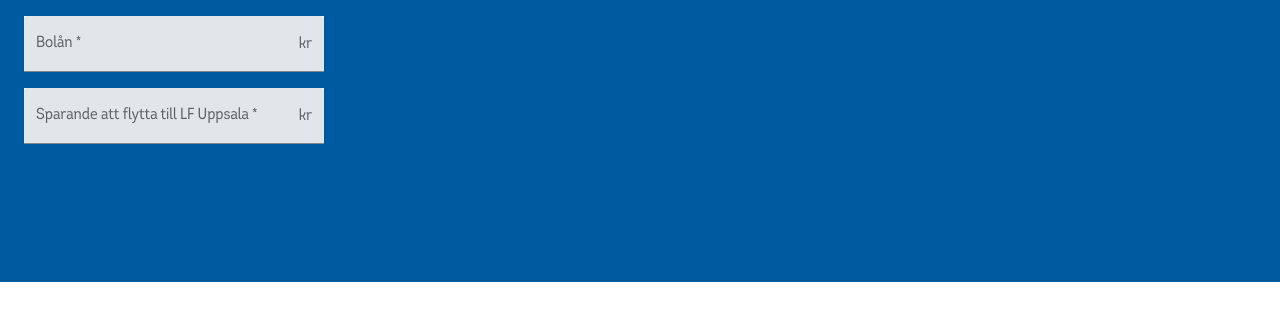
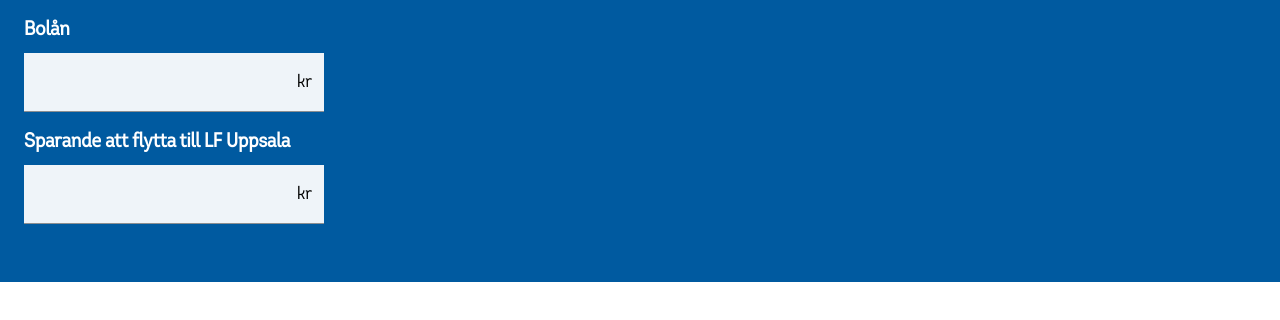
Before and after one commit to Omegapoint/lf-uppsala-interest-free-days, a React (Vite) app: page / in a window 1280 px wide. Shown: the top 320 px of the page. Built offline with nearby package versions, Linux system fonts and the light colour scheme.

Commit message:
1.1.1: Updated component according to agreement.
Added text formatting onBlur.
Added maximum length 9 digit.
Separated label from inputs.
Added property maximum interest free days.
Clean up.

```diff
--- a/package.json
+++ b/package.json
@@ -1,6 +1,6 @@
 {
   "name": "@omegapoint/lf-uppsala-interest-free-days",
-  "version": "1.1.0",
+  "version": "1.1.1",
   "type": "module",
   "module": "dist/index.js",
   "license": "UNLICENSED",
--- a/src/InterestFreeDays.css
+++ b/src/InterestFreeDays.css
@@ -1,4 +1,5 @@
-#root {}
+#root {
+}
 
 #body {
   font-size: 1rem;
@@ -25,6 +26,25 @@
 
 .Input {
   background-color: rgb(239 244 249);
+
+  & input[type="text"] {
+    height: 50px;
+    padding-left: 16px;
+    font-size: 18px;
+  }
+
+  padding-bottom: 60px;
+}
+
+.InputAdornment {
+  padding: 0 12px;
+  font-size: 18px;
+  background-color: rgb(239 244 249);
+
+  & p {
+    color: black;
+    font-size: 18px;
+  }
 }
 
 .Label {
--- a/src/InterestFreeDays.helper.ts
+++ b/src/InterestFreeDays.helper.ts
@@ -16,4 +16,20 @@ export const translations: I18n = {
   kr: 'kr',
 }
 
-export const isNumberOrEmpty = (value: string) => /^\d+$/.test(value) || value === '';
+export interface InputState {
+  savings: string;
+  mortgage: string;
+}
+
+export enum InputType {
+  SAVINGS = 'savings',
+  MORTGAGE = 'mortgage',
+}
+
+const MAX_INPUT_LENGTH = 9;
+const isLessThanMaximumLength = (value: string) => value.length <= MAX_INPUT_LENGTH;
+const isNumberOrEmpty = (value: string) => /^\d+$/.test(value) || value === '';
+
+export const trimLeadingZeros = (value: string) => value.replace(/^0+(?!$)/, '');
+export const trimSpacesAndZeros = (value: string) => value.replace(/^[0\s]+/, '').replace(/\s+/g, '');
+export const isValidInterestFreeDays = (value: string) => isNumberOrEmpty(value) && isLessThanMaximumLength(value);
--- a/src/InterestFreeDays.tsx
+++ b/src/InterestFreeDays.tsx
@@ -1,78 +1,109 @@
 import React, { useMemo, useState } from 'react';
 import { InputAdornment, TextField } from '@mui/material';
-import { I18n, isNumberOrEmpty, translations } from './InterestFreeDays.helper';
+import {
+  I18n,
+  InputState,
+  InputType,
+  isValidInterestFreeDays,
+  translations,
+  trimLeadingZeros, trimSpacesAndZeros
+} from './InterestFreeDays.helper';
 import './InterestFreeDays.css';
 
 interface Props {
+  /** Defaults to 365 */
+  mortgagePeriodInDays?: number;
+  /** Defaults to 365 */
+  maximumInterestFreeDays?: number;
   /** Defaults to 2 */
   periodInYear?: number;
-  /** Defaults to 365 */
-  mortgagePeriodInDays?: number;
   /** Translation values */
   i18n?: I18n;
 }
 
 const InterestFreeDays = (props: Props) => {
-  const { periodInYear = 2, mortgagePeriodInDays = 365, i18n } = props;
+  const { periodInYear = 2, mortgagePeriodInDays = 365, maximumInterestFreeDays = 365, i18n } = props;
   const labels = { ...translations, ...i18n };
 
-  const [savings, setSavings] = useState<string>('');
-  const [mortgage, setMortgage] = useState<string>('');
+  const [inputs, setInputs] = useState<InputState>({ savings: '', mortgage: '' });
 
   const interestFreeDays = useMemo(() => {
+    const { savings, mortgage } = inputs;
     if (savings === '' || mortgage === '') {
       return 0;
     }
 
-    const days = Number(savings) / Number(mortgage) * mortgagePeriodInDays / periodInYear;
-    return Math.round(days);
-  }, [mortgage, savings]);
+    const savingsTrimmed = trimSpacesAndZeros(savings);
+    const mortgageTrimmed = trimSpacesAndZeros(mortgage);
+    const days = Number(savingsTrimmed) / Number(mortgageTrimmed) * mortgagePeriodInDays / periodInYear;
+    if (days > maximumInterestFreeDays) {
+      return maximumInterestFreeDays;
+    } else {
+      return Math.round(days);
+    }
+
+  }, [inputs.savings, inputs.mortgage, mortgagePeriodInDays, periodInYear, maximumInterestFreeDays]);
+
+  const formatInput = (type: InputType, event) => {
+    event.preventDefault();
+    const inputValue = event.target.value.toString().replace(/\s+/g, '');
+    const trimmedInputValue = trimLeadingZeros(inputValue);
+    const inputFormatted = trimmedInputValue.replace(/\B(?=(\d{3})+(?!\d))/g, ' ');
+
+    setInputs((prevState) => ({
+        ...prevState,
+        [type]: inputFormatted,
+      })
+    );
+  }
+
+  const clearFormat = (type: InputType, event) => {
+    event.preventDefault();
+    const inputValue = event.target.value.toString();
+    const inputFormattedCleared = trimSpacesAndZeros(inputValue);
+    setInputs((prevState) => ({
+        ...prevState,
+        [type]: inputFormattedCleared
+      })
+    );
+  }
+
+  const input = (id: string, inputType: InputType) => {
+    return <TextField
+      id={id}
+      className='Input'
+      variant='standard'
+      required={true}
+      slotProps={{
+        input: {
+          endAdornment:
+            <InputAdornment variant='filled' position='end' className='InputAdornment'>{labels.kr}</InputAdornment>
+        }
+      }}
+      value={inputs[inputType]}
+      onBlur={(e) => formatInput(inputType, e)}
+      onFocus={(e) => clearFormat(inputType, e)}
+      onChange={(event) => {
+        event.preventDefault();
+        const value = event.target.value.trim().toString();
+        if (isValidInterestFreeDays(value)) {
+          setInputs((prevState) => ({ ...prevState, [inputType]: value }));
+        }
+      }}
+    />
+  }
 
   return (
     <form className='Wrapper'>
       <div className='InputWrapper'>
-        <TextField
-          id="mortgage"
-          label={labels.mortgage}
-          variant="filled"
-          required={true}
-          value={mortgage}
-          onChange={(event) => {
-            event.preventDefault();
-            if (isNumberOrEmpty(event.target.value)) {
-              setMortgage(event.target.value);
-            }
-          }}
-          className='Input'
-          slotProps={{
-            input: {
-              endAdornment: <InputAdornment variant="filled" position="end">{labels.kr}</InputAdornment>,
-            },
-          }}
-        />
+        <label htmlFor='mortgage' className='Label'>{labels.mortgage}</label>
+        {input('mortgage', InputType.MORTGAGE)}
       </div>
       <div className='InputWrapper'>
-        <TextField
-          id="savings"
-          className='Input'
-          label={labels.savings}
-          variant="filled"
-          required={true}
-          value={savings}
-          onChange={(event) => {
-            event.preventDefault();
-            if (isNumberOrEmpty(event.target.value)) {
-              setSavings(event.target.value);
-            }
-          }}
-          slotProps={{
-            input: {
-              endAdornment: <InputAdornment variant="filled" position="end">{labels.kr}</InputAdornment>,
-            },
-          }}
-        />
+        <label htmlFor='savings' className='Label'>{labels.savings}</label>
+        {input('savings', InputType.SAVINGS)}
       </div>
-      {savings.length > 0 && mortgage.length > 0 &&
+      {inputs.savings.length > 0 && inputs.mortgage.length > 0 &&
         <div>
           <label htmlFor='interest-free-days' className='Label'>{labels.interestFreeDays}</label>
           <p id='interest-free-days' className='InterestFreeDays'>
```
Also changed, not shown: 2 other files (tests, documents, lock files or other folders).
